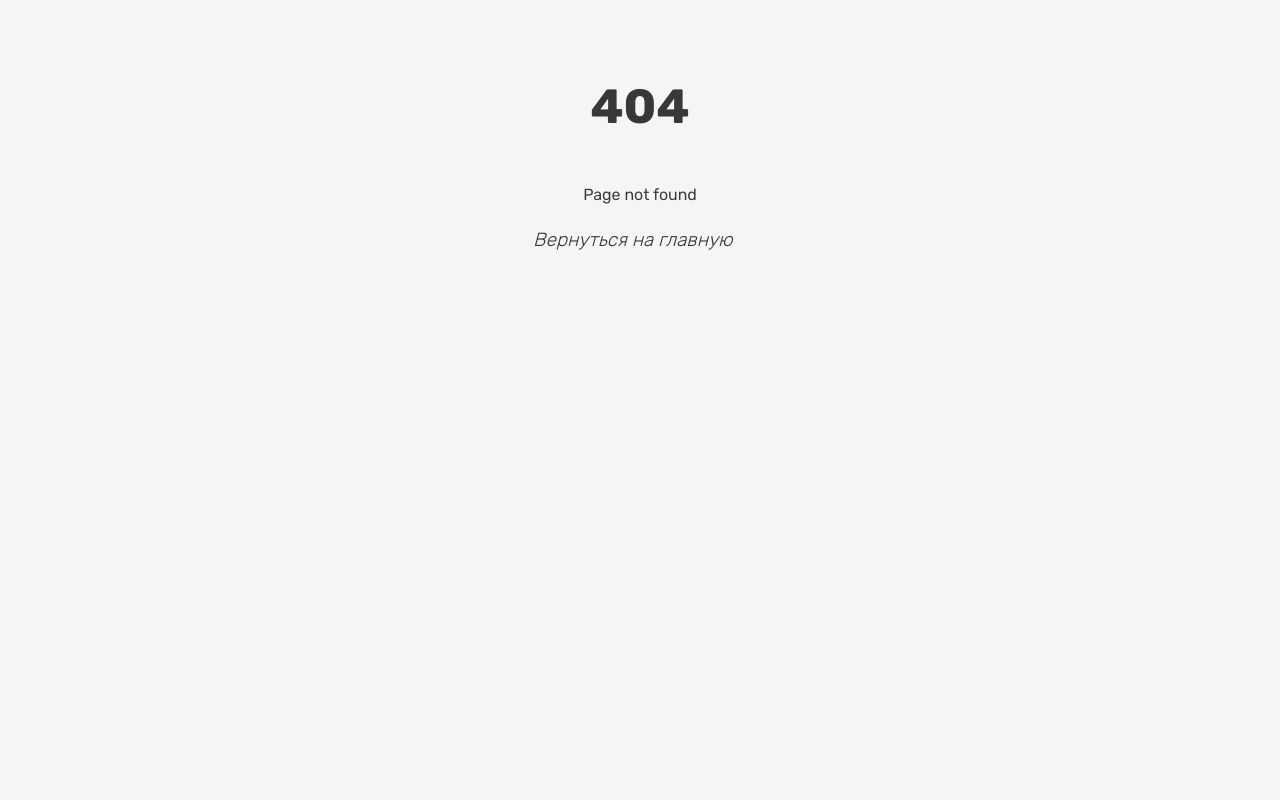
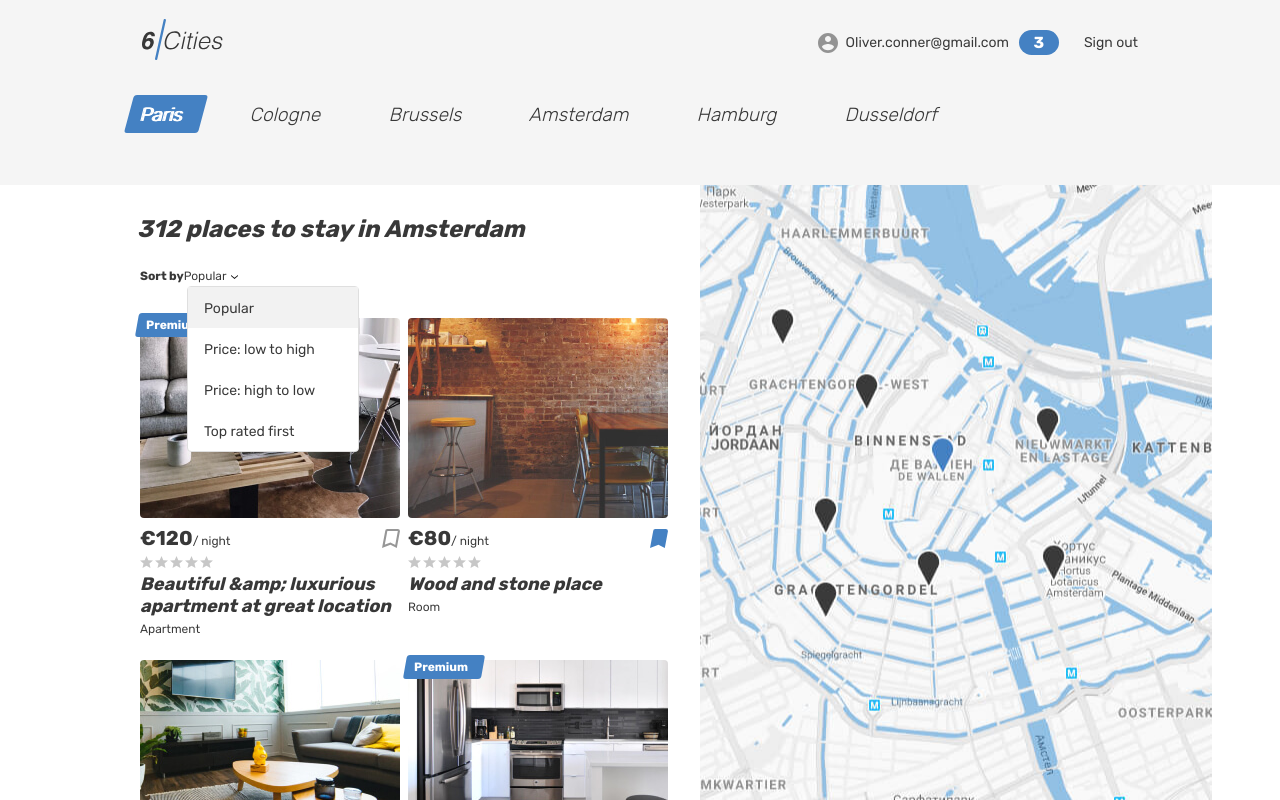
Before and after one commit to htmlacademy-react/1562639-six-cities-15, a React (Vite) app: page /paris in a window 1280 px wide. Before the commit this address had no page. Built offline with nearby package versions, Linux system fonts and the light colour scheme.

Commit message:
Модифицирует компонент приватного маршрута, изменит меню

```diff
--- a/src/components/app/app.tsx
+++ b/src/components/app/app.tsx
@@ -1,5 +1,6 @@
-import { Route, BrowserRouter, Routes } from 'react-router-dom';
-import { AppRoute } from '../../constants/const';
+import { Route, BrowserRouter, Routes, Navigate } from 'react-router-dom';
+import {PrivateRoute, PublicRoute} from '../private-route/private-route';
+import { AppRoute, AuthorizationStatus, CITIES } from '../../constants/const';
 import MainPage from '../../pages/main-page/main-page';
 import FavoritesPage from '../../pages/favorites-page/favorite-page';
 import LoginPage from '../../pages/login-page/login-page';
@@ -16,15 +17,30 @@ function App({resultCount} : AppPageProps): JSX.Element {
       <Routes>
         <Route
           path={AppRoute.Root}
-          element={<MainPage resultCount={resultCount} />}
+          element={<Navigate to='paris' />}
         />
+        {CITIES.map((city) => (
+          <Route
+            key={city.name}
+            path={`/${city.slug}`}
+            element={<MainPage resultCount={resultCount} />}
+          />
+        ))}
         <Route
           path={AppRoute.Favorites}
-          element={<FavoritesPage />}
+          element={
+            <PrivateRoute authorizationStatus={AuthorizationStatus.NoAuth}>
+              <FavoritesPage />
+            </PrivateRoute>
+          }
         />
         <Route
           path={AppRoute.Login}
-          element={<LoginPage />}
+          element={
+            <PublicRoute authorizationStatus={AuthorizationStatus.NoAuth}>
+              <LoginPage />
+            </PublicRoute>
+          }
         />
         <Route
           path={AppRoute.Offer}
--- a/src/components/location-list/location-list.tsx
+++ b/src/components/location-list/location-list.tsx
@@ -1,18 +1,28 @@
-const LocationItem = ({city}:{city:string}) => (
-  <li className="locations__item">
-    <a className="locations__item-link tabs__item}" href="#">
-      <span>{city}</span>
-    </a>
-  </li>
-);
+import { NavLink } from 'react-router-dom';
+import { CITIES } from '../../constants/const';
+import classNames from 'classnames';
 
-const cities: string[] = ['Paris', 'Cologne', 'Brussels', 'Amsterdam', 'Hamburg', 'Dusseldorf'];
+// const LocationItem = ({ city }: { city: string }) => (
+//   <li className="locations__item">
+//     <NavLink className={({ isActive }) => classNames('locations__item-link tabs__item', {
+//       'tabs__item--active': isActive
+//     })} to={`/${city.slug}`}>
+//       <span>{city.name}</span>
+//     </NavLink>
+//   </li>
+// );
 
 
 function LocationList(): JSX.Element {
   return (
     <ul className="locations__list tabs__list">
-      {cities.map((city) => (<LocationItem city={city} key={city}/>))}
+      {CITIES.map((city) => (
+        <li className="locations__item" key={city.name}>
+          <NavLink className={({ isActive }) => classNames('locations__item-link tabs__item', {'tabs__item--active': isActive})} to={`/${city.slug}`}>
+            <span>{city.name}</span>
+          </NavLink>
+        </li>
+      ))}
     </ul>
   );
 }
--- a/src/components/private-route/private-route.tsx
+++ b/src/components/private-route/private-route.tsx
@@ -1,19 +1,31 @@
-import {Navigate} from 'react-router-dom';
+import { Navigate } from 'react-router-dom';
 import { AppRoute, AuthorizationStatus } from '../../constants/const';
 
-type PrivateRouteProps = {
+type AccessRouteProps = {
   authorizationStatus: AuthorizationStatus;
   children: JSX.Element;
 }
 
-function PrivateRoute(props: PrivateRouteProps): JSX.Element {
-  const {authorizationStatus, children} = props;
+const createAccessRoute = (status: AuthorizationStatus, fallback: AppRoute) =>
+  function AccessRoute({ authorizationStatus, children }: AccessRouteProps) {
+    return (
+      authorizationStatus === status
+        ? children
+        : <Navigate to={fallback} />
+    );
+  };
 
-  return (
-    authorizationStatus === AuthorizationStatus.Auth
-      ? children
-      : <Navigate to={AppRoute.Login} />
-  );
-}
+const PrivateRoute = createAccessRoute(AuthorizationStatus.Auth, AppRoute.Login);
+const PublicRoute = createAccessRoute(AuthorizationStatus.NoAuth, AppRoute.Root);
 
-export default PrivateRoute;
+// function PrivateRoute(props: PrivateRouteProps): JSX.Element {
+//   const { authorizationStatus, children } = props;
+
+//   return (
+//     authorizationStatus === AuthorizationStatus.Auth
+//       ? children
+//       : <Navigate to={AppRoute.Login} />
+//   );
+// }
+
+export {PrivateRoute, PublicRoute};
--- a/src/constants/const.ts
+++ b/src/constants/const.ts
@@ -15,7 +15,7 @@ export enum AppRoute {
   Root = '/',
   Login = '/login',
   Favorites = '/favorites',
-  Offer = '/offer'
+  Offer = '/offer/:id'
 }
 
 export enum AuthorizationStatus {
@@ -23,3 +23,14 @@ export enum AuthorizationStatus {
   NoAuth = 'NO_AUTH',
   Unknown = 'UNKNOWN',
 }
+
+export const CITIES = [
+  {name: 'Paris', location: {latitude: 48.85661, longitude: 2.351499, zoom: 12}, slug: 'paris'},
+  {name: 'Cologne', location: {latitude: 50.938361, longitude: 6.959974, zoom: 12}, slug: 'cologne'},
+  {name: 'Brussels', location: {latitude: 50.846557, longitude: 4.351697, zoom: 12}, slug: 'brussel'},
+  {name: 'Amsterdam', location: {latitude: 52.37454, longitude: 4.897976, zoom: 12}, slug: 'amsterdam'},
+  {name: 'Hamburg', location: {latitude: 53.550341, longitude: 10.000654, zoom: 12}, slug: 'namburg'},
+  {name: 'Dusseldorf', location: {latitude: 51.225402, longitude: 6.776314, zoom: 12}, slug: 'dusseldorf'}
+] as const;
+
+export type CityName = typeof CITIES[number]['name'];
--- a/src/pages/login-page/login-page.tsx
+++ b/src/pages/login-page/login-page.tsx
@@ -1,3 +1,6 @@
+import { Link } from 'react-router-dom';
+import { AppRoute } from '../../constants/const';
+
 function LoginPage() : JSX.Element {
   return (
     <div className="page page--gray page--login">
@@ -5,7 +8,7 @@ function LoginPage() : JSX.Element {
         <div className="container">
           <div className="header__wrapper">
             <div className="header__left">
-              <a className="header__logo-link" href="main.html">
+              <Link className="header__logo-link" to={AppRoute.Root}>
                 <img
                   className="header__logo"
                   src="img/logo.svg"
@@ -13,7 +16,7 @@ function LoginPage() : JSX.Element {
                   width={81}
                   height={41}
                 />
-              </a>
+              </Link>
             </div>
           </div>
         </div>
```
